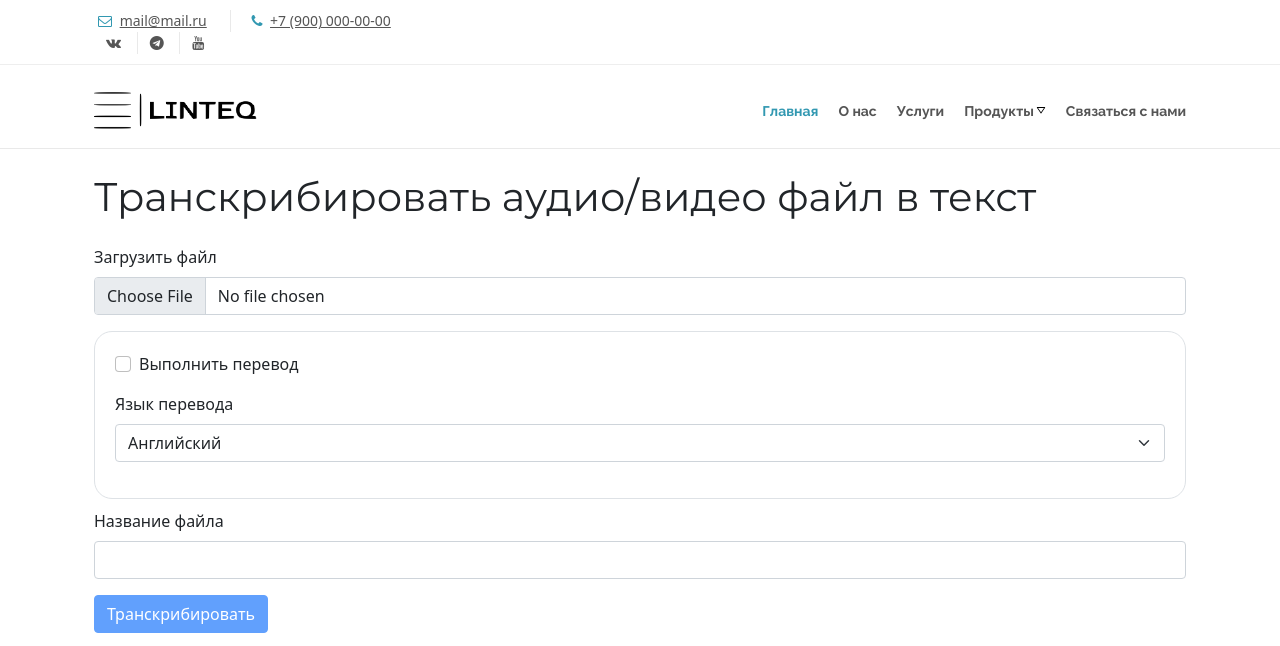
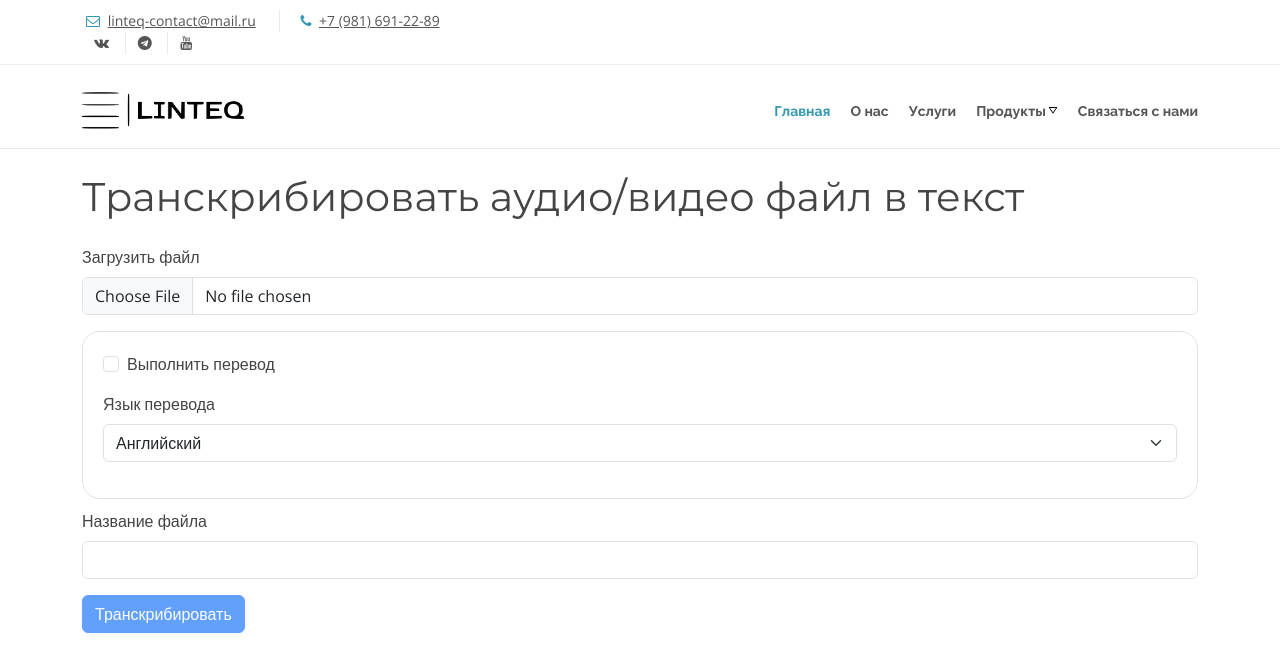
Before and after one commit to codarsssss/linteq, a Django app: page /transcription in a window 1280 px wide. Shown: the top 646 px of the page. Run offline with Django 4.2, Linux system fonts and the light colour scheme; some libraries are stand-ins or nearby versions.

Commit message:
new linteq

```diff
--- a/linteq/linteq_app/templates/linteq_app/base.html
+++ b/linteq/linteq_app/templates/linteq_app/base.html
@@ -29,23 +29,21 @@
 
     <!-- Main Stylesheet File -->
     <link rel="stylesheet" href="{% static 'linteq_app/css/style.css' %}">
-    <link href="https://cdn.jsdelivr.net/npm/bootstrap@5.3.0-alpha1/dist/css/bootstrap.min.css" rel="stylesheet">
-    <link href="https://cdn.jsdelivr.net/npm/bootstrap@5.0.2/dist/css/bootstrap.min.css" rel="stylesheet" integrity="sha384-EVSTQN3/azprG1Anm3QDgpJLIm9Nao0Yz1ztcQTwFspd3yD65VohhpuuCOmLASjC" crossorigin="anonymous">
 
 </head>
 
-<body id="body">
+<body id="body" class="body">
 
     <section id="topbar" class="topbar d-none d-lg-block">
         <div class="topbar__container container clearfix">
             <div class="topbar__contact-info float-left">
-                <i class="fa fa-envelope-o"></i> <a href="mailto:contact@example.com" class="topbar__link">mail@mail.ru</a>
-                <i class="fa fa-phone"></i> <a href="tel:+79111111111" class="topbar__link">+7 (900) 000-00-00</a>
+                <i class="fa fa-envelope-o"></i> <a href="mailto:linteq-contact@mail.ru" class="topbar__link">linteq-contact@mail.ru</a>
+                <i class="fa fa-phone"></i> <a href="tel:+79816912289" class="topbar__link">+7 (981) 691-22-89</a>
             </div>
             <div class="topbar__social-links float-right">
-                <a href="#" class="topbar__link twitter"><i class="fa fa-vk"></i></a>
-                <a href="#" class="topbar__link facebook"><i class="fa fa-telegram"></i></a>
-                <a href="#" class="topbar__link linkedin"><i class="fa fa-youtube"></i></a>
+                <a href="#" class="topbar__link vk"><i class="fa fa-vk"></i></a>
+                <a href="https://t.me/linteq" class="topbar__link tg"><i class="fa fa-telegram"></i></a>
+                <a href="#" class="topbar__link youtube"><i class="fa fa-youtube"></i></a>
             </div>
         </div>
     </section>
@@ -72,16 +70,16 @@
                         <a href="#">Продукты</a>
                         <ul class="list-reset">
                             <li class="list__item-dropped list-reset">
-                                <a href="#">Аудио в текст</a>
+                                <a href="{% url 'linteq_app:transcription' %}">Распознавание аудио/видео в текст</a>
                             </li>
                             <li class="list__item-dropped">
-                                <a href="#">Видео в текст</a>
+                                <a href="#contact">Импорт субтитров в видео</a>
                             </li>
                             <li class="list__item-dropped">
-                                <a href="#">Транскрибирование</a>
+                                <a href="#contact">Локализация сайтов</a>
                             </li>
                             <li class="list__item-dropped">
-                                <a href="#">Субтитрирование</a>
+                                <a href="#contact">Письменный перевод</a>
                             </li>
                         </ul>
                     </li>
@@ -100,34 +98,33 @@
     <footer>
 
         <div class="container footercontainer">
-            <div class="footertop">
+            <div class="footertop row">
                 <div class="boxfooter">
                     <div class="logo">
-                        <img src="img/logo.png" alt="Логотип">
+                        <a href="{% url 'linteq_app:index'%}"><img src="{% static 'linteq_app/img/logo.png'%}" alt="Логотип"></a>
                     </div>
                     <div class="terms">
-                        <p>Lorem ipsum dolor sit amet consectetur adipisicing elit. Architecto facilis quia sequi porro quod, quo assumenda perspiciatis. Enim excepturi error minus saepe? Blanditiis explicabo, corrupti natus ullam sed labore nisi.</p>
+                        <a href="#" class="topbar__link vk footer__link"><i class="fa fa-vk"></i></a>
+                        <a href="https://t.me/linteq" class="topbar__link tg footer__link"><i class="fa fa-telegram"></i></a>
+                        <a href="#" class="topbar__link youtube footer__link"><i class="fa fa-youtube"></i></a>
                     </div>
                 </div>
-                <div class="boxfooter">
-                    <h2>Пусто</h2>
-                    <a href="https://www.google.xn--com%22%3E-82hkynm/</a>
-                    <a href="#">Пусто</a>
-                    <a href="#">Пусто</a>
-                    <a href="#">Пусто</a>
+                <div class="boxfooter boxfooter__services">
+                    <h2>Услуги</h2>
+                    <a href="{% url 'linteq_app:transcription' %}">Транскрибирование</a>
+                    <a href="#contact">Письменный перевод</a>
+                    <a href="#contact">Локализация сайтов</a>
+                    <a href="#contact">Субтитрирование</a>
                 </div>
 
-                <div class="boxfooter">
-                    <h2>Пусто</h2>
-                    <a href="#">Пусто</a>
-                    <a href="#">Пусто</a>
-                    <a href="#">Пусто</a>
-                    <a href="#">Пусто</a>
+                <div class="boxfooter boxfooter__about-us">
+                    <h2>О нас</h2>
+                    <a href="{% url 'linteq_app:transcription' %}">Инструмент для распознавания</a>
                 </div>
             </div>
             <div class="footerbot">
                 <div class="box__copyright">
-                    <p>Пусто © 2023 <b>Linteq</b></p>
+                    <p>© 2023 <b>Linteq</b></p>
                 </div>
             </div>
         </div>
@@ -146,19 +143,17 @@
     <script src="{% static 'linteq_app/lib/superfish/superfish.min.js' %}"></script>
     <script src="{% static 'linteq_app/lib/wow/wow.min.js' %}"></script>
     <script src="{% static 'linteq_app/lib/owlcarousel/owl.carousel.min.js' %}"></script>
-    <script src="{% static 'linteq_app/lib/magnific-popup/magnific-popup.min.js' %}"></script>
+<!--    <script src="{% static 'linteq_app/lib/magnific-popup/magnific-popup.min.js' %}"></script>-->
     <script src="{% static 'linteq_app/lib/sticky/sticky.js' %}"></script>
     <!-- Contact Form JavaScript File -->
-{#    <script src="{% static 'linteq_app/contactform/contactform.js' %}"></script>#}
+    <script src="{% static 'linteq_app/contactform/contactform.js' %}"></script>
 
     <!-- Template Main Javascript File -->
     <script src="{% static 'linteq_app/js/main.js'%}"></script>
 
-    <script src="{% static 'linteq_app/js/main.js'%}"></script>
-
     <!-- Наш скрипт -->
     <script src="{% static 'linteq_app/js/limit_file_size_button_logic.js'%}"></script>
-    <script src="https://cdn.jsdelivr.net/npm/bootstrap@5.0.2/dist/js/bootstrap.bundle.min.js" integrity="sha384-MrcW6ZMFYlzcLA8Nl+NtUVF0sA7MsXsP1UyJoMp4YLEuNSfAP+JcXn/tWtIaxVXM" crossorigin="anonymous"></script>
+<!--    <script src="https://cdn.jsdelivr.net/npm/bootstrap@5.0.2/dist/js/bootstrap.bundle.min.js" integrity="sha384-MrcW6ZMFYlzcLA8Nl+NtUVF0sA7MsXsP1UyJoMp4YLEuNSfAP+JcXn/tWtIaxVXM" crossorigin="anonymous"></script>-->
 
 
 </body>
--- a/linteq/linteq_app/templates/linteq_app/index-sys-UI.html
+++ b/linteq/linteq_app/templates/linteq_app/index-sys-UI.html
@@ -15,7 +15,7 @@
                     <input type="file" id="file" name="file" class="sys__form-control form-control"
                            accept="audio/*, video/*" required>
                 </div>
-                <div class="alert alert-danger d-flex align-items-center justify-content-center align-content-center d-none"
+                <div class="d-none alert alert-danger flex align-items-center justify-content-center align-content-center"
                      role="alert" id="er_message">
                     <svg class="me-3" width="24" height="24" viewBox="0 0 24 24" fill="none"
                          xmlns="http://www.w3.org/2000/svg%22%3E">
@@ -25,7 +25,7 @@
                               stroke-linejoin="round"/>
                     </svg>
                     <div>
-                        Размер файла не должен превышать 1Гб!
+                        Размер файла не должен превышать 25МБ!
                     </div>
                 </div>
                 <div class="input-style translate_checkBox">
```
Also changed, not shown: linteq/linteq_app/templates/linteq_app/index.html (+71 -51 lines).
